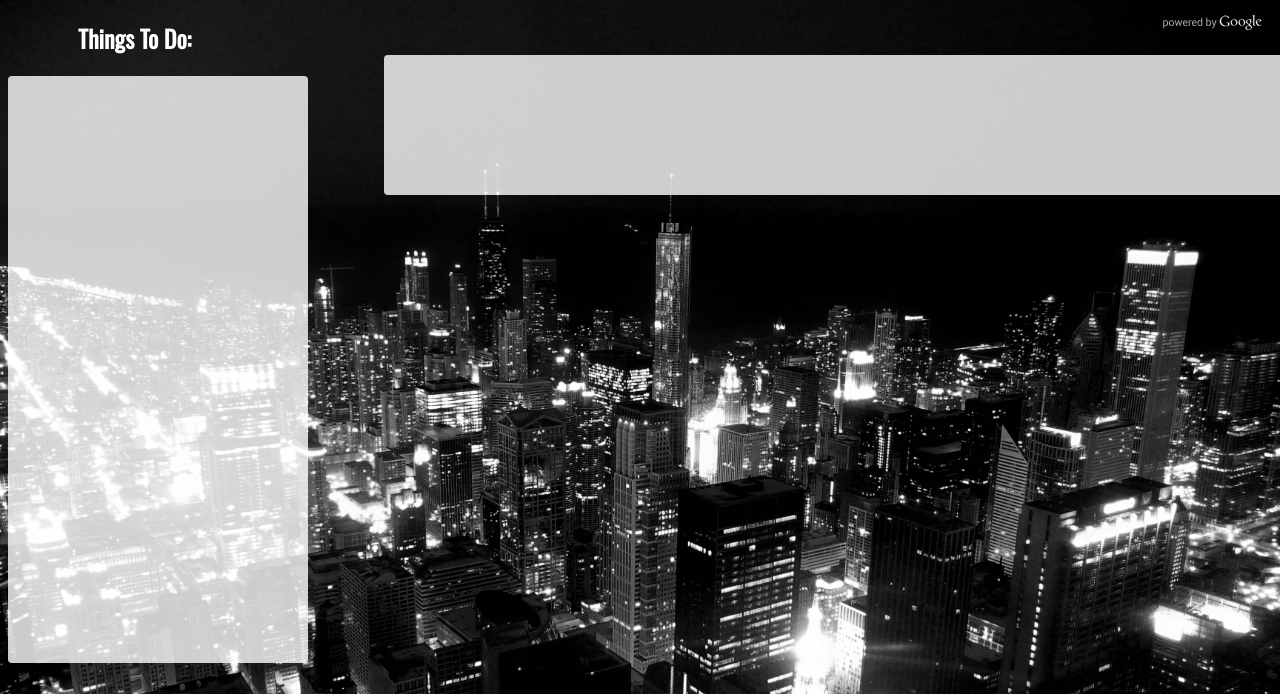
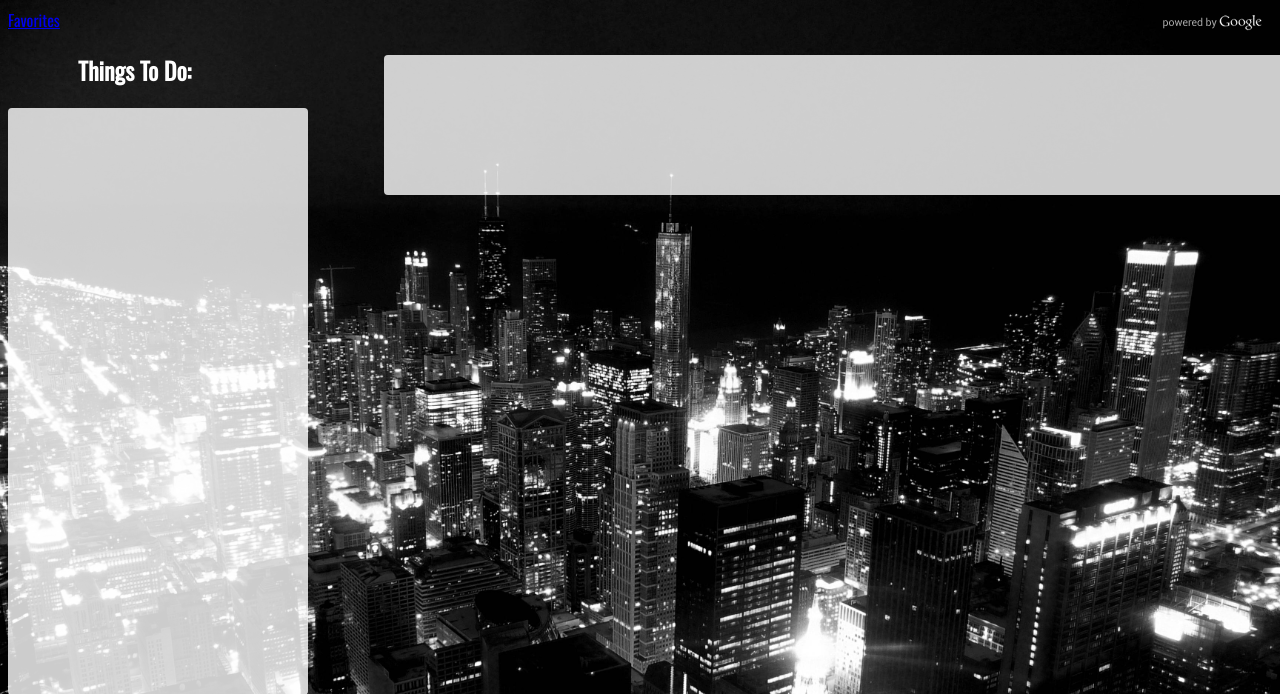
Before and after one commit to GeneralOneill/event-coordinator, a Python web app: template event-coordinator-15-08/templates/selections.html in a window 1280 px wide; the page is wider, and only the part inside the window is pictured. Shown: the top 694 px of that part. Run offline with Jinja, Linux system fonts and the light colour scheme; the template is opened without the code that fills it, so the values that code supplies are empty; some libraries are stand-ins or nearby versions.

Commit message:
added favorites link

```diff
--- a/event-coordinator-15-08/templates/selections.html
+++ b/event-coordinator-15-08/templates/selections.html
@@ -11,6 +11,7 @@
     <script src="scripts/places.js"></script>
   </head>
   <body>
+    <a href="/favorites">Favorites</a>
     <div id="map-canvas"></div>
     <a href="/about" id="about_button">About</a>
     <a href="/" id="home_button">Home</a>
```
